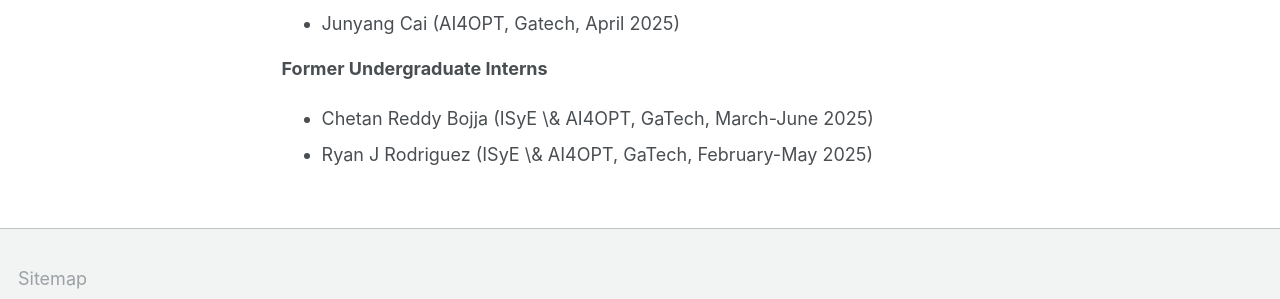
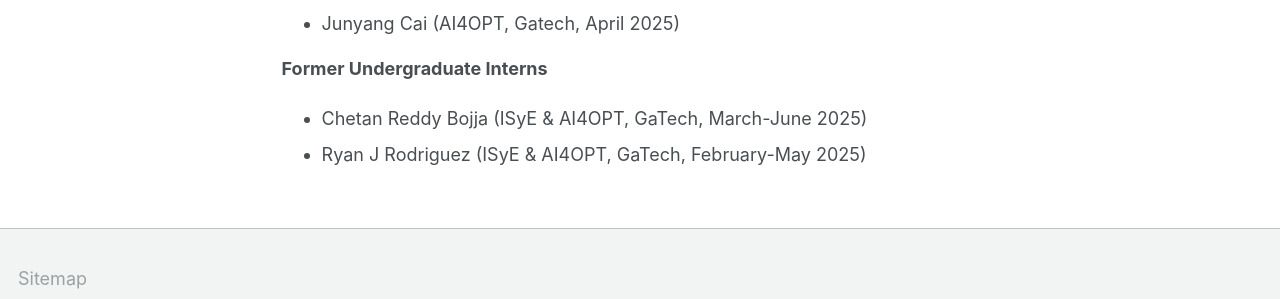
Before and after one commit to RqbMedi/rqbmedi.github.io, a Jekyll site: the page built from _pages/publications.md, in a window 1280 px wide and 900 px high, scrolled down 3002 px. Shown: the part 516-815 px from the top of the window. Built offline with Jekyll 4.4.1, drawn with Linux system fonts in a browser that asks for light colours; some web fonts are replaced.

```diff
--- a/_pages/publications.md
+++ b/_pages/publications.md
@@ -108,5 +108,5 @@ Supervision
  - Junyang Cai (AI4OPT, Gatech, April 2025)
 
 **Former Undergraduate Interns**
- - Chetan Reddy Bojja (ISyE \& AI4OPT, GaTech, March-June 2025)
- - Ryan J Rodriguez (ISyE \& AI4OPT, GaTech, February-May 2025)
+ - Chetan Reddy Bojja (ISyE & AI4OPT, GaTech, March-June 2025)
+ - Ryan J Rodriguez (ISyE & AI4OPT, GaTech, February-May 2025)
```
